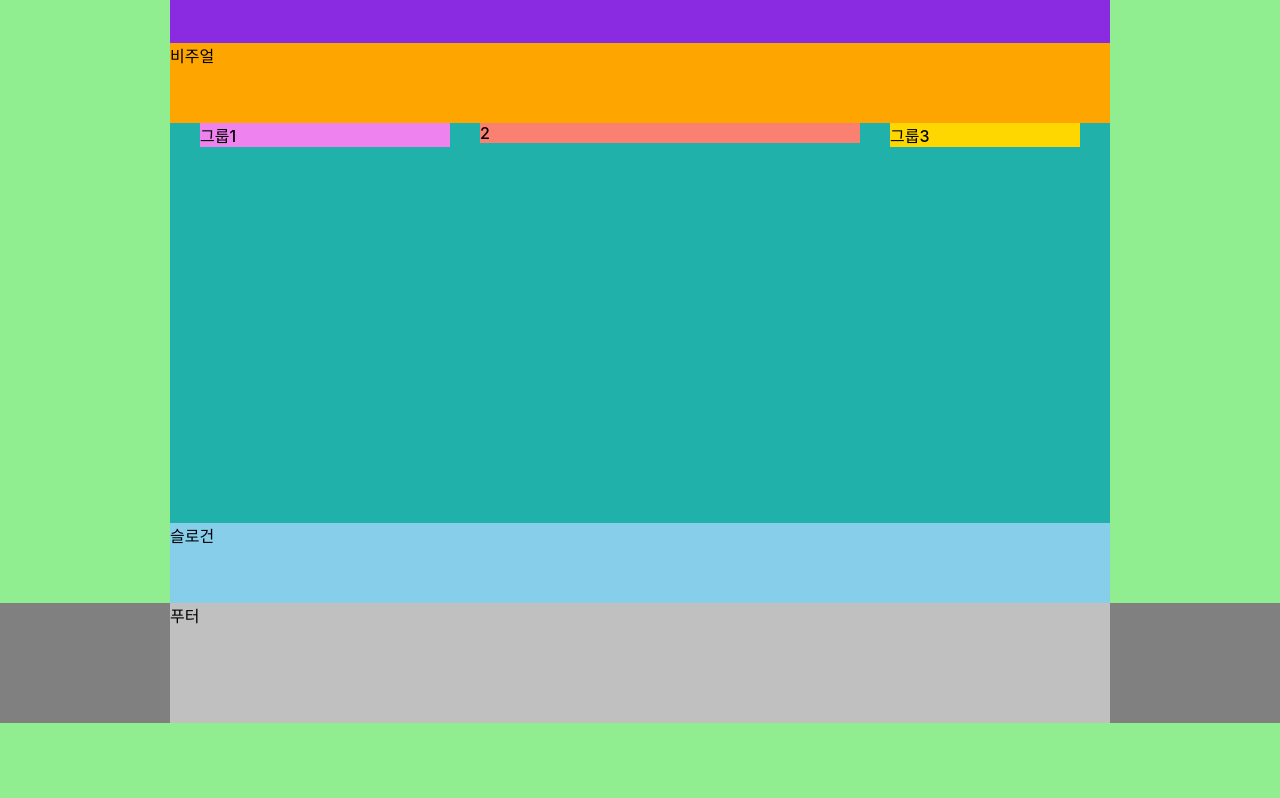
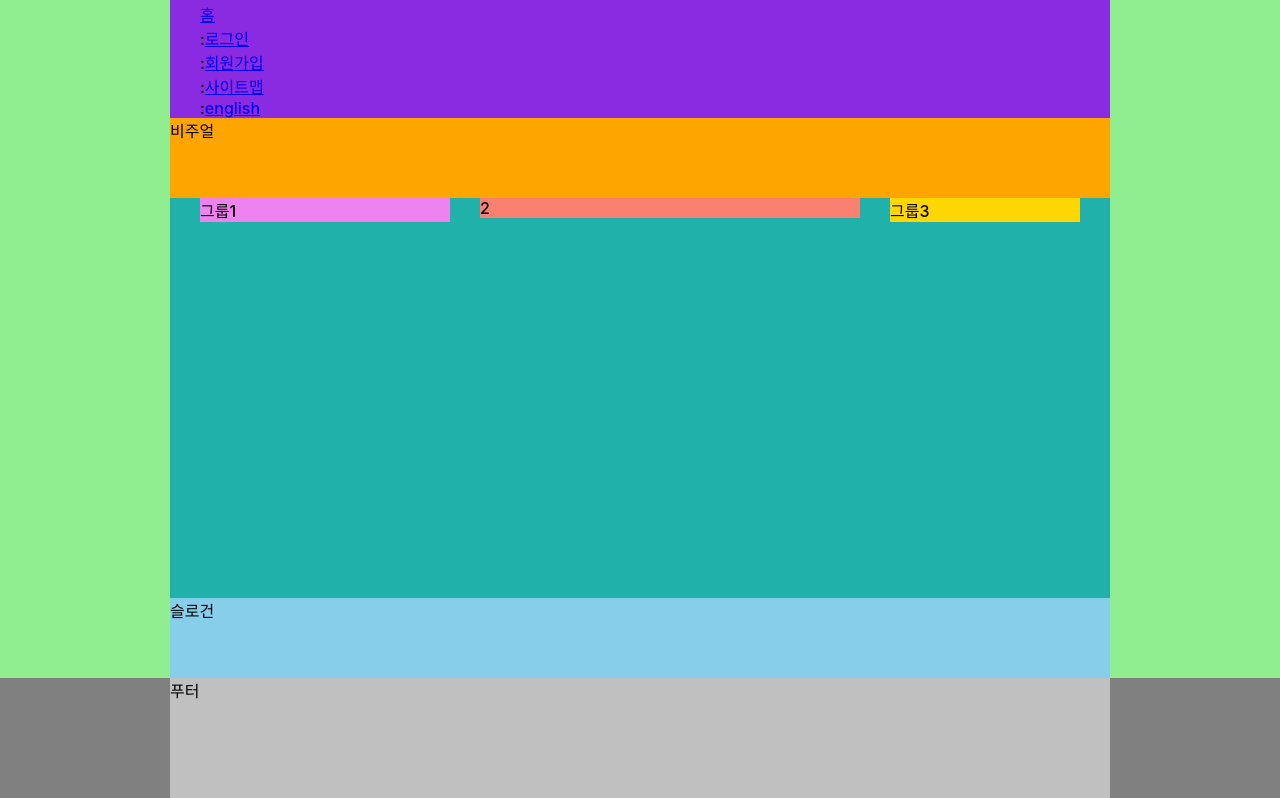
Before and after one commit to PracticeKJY/test2, a plain HTML site: page index.html in a window 1280 px wide. Shown: the part 37-835 px from the top of the page. Before the commit the page ends 800 px from the top, so only its background shows below. Drawn offline with Linux system fonts and the light colour scheme; a web font is replaced by a local one.

Commit message:
텍스트 링크모음 마크업 수정

```diff
--- a/index.html
+++ b/index.html
@@ -11,17 +11,23 @@
 </head>
 <body>
   <header class="header">
-  <h1 class="logo">
+  <!-- 로고 시작-->
+    <h1 class="logo">
     <a href="./index-complete.html">
       <img src="./assets/logo.png" alt="webcafe"/>
     </a>
   </h1>
-</header>
+  <!-- 로고 끝 -->
+  <ul class="member">
+    <li><a href="/">홈</a></li>
+    <li><span class="divider" aria-hidden="true">:</span><a href="/">로그인</a></li>
+    <li><span class="divider" aria-hidden="true">:</span><a href="/">회원가입</a></li>
+    <li><span class="divider" aria-hidden="true">:</span><a href="/">사이트맵</a></li>
+    <li><span class="divider" aria-hidden="true">:</span><a href="/">english</a></li>
+  </ul>
 
 
-
-
-
+</header>
   <div class="visual">비주얼</div>
   <main class="main">
     <div class="box">
```
